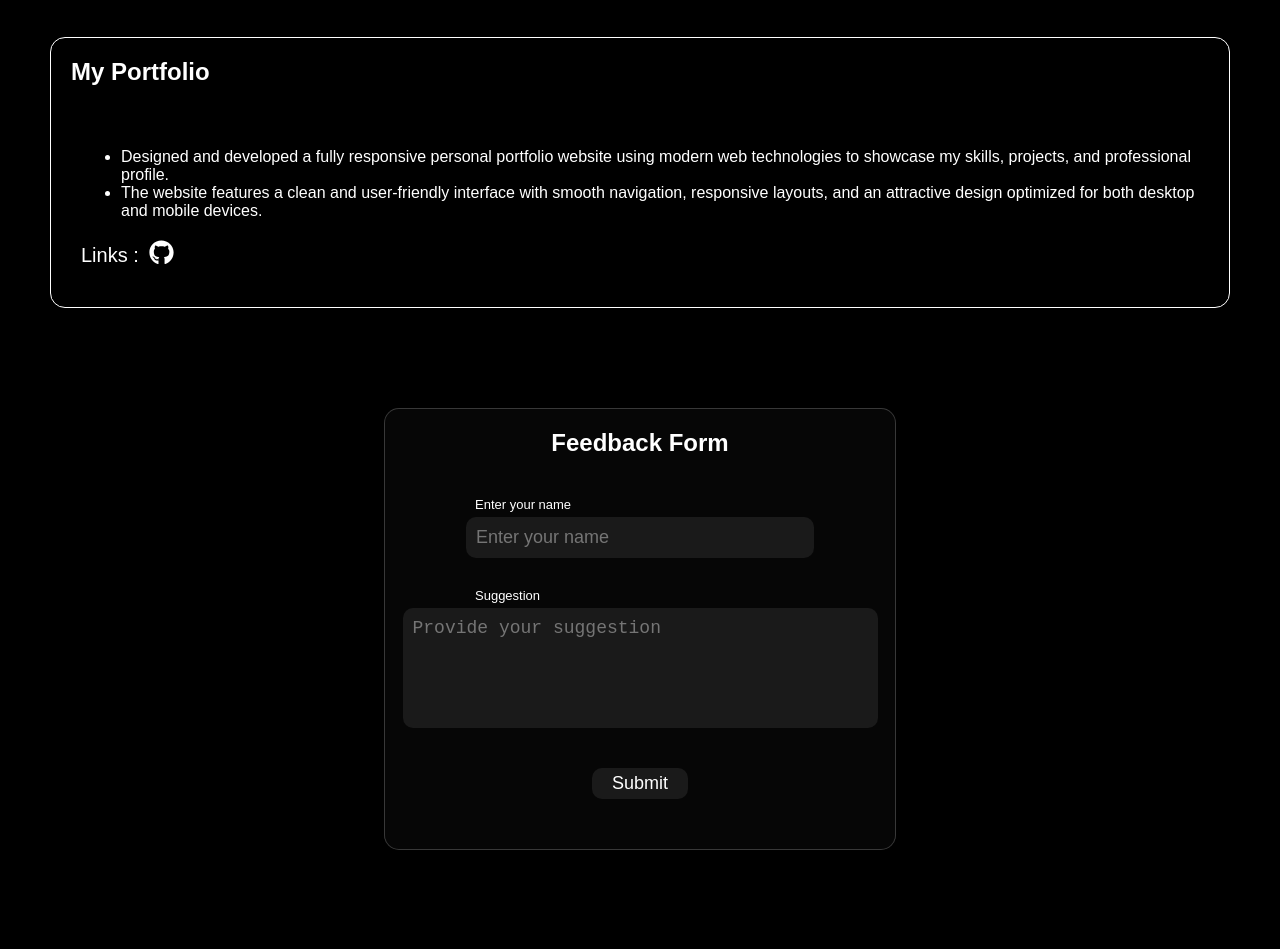
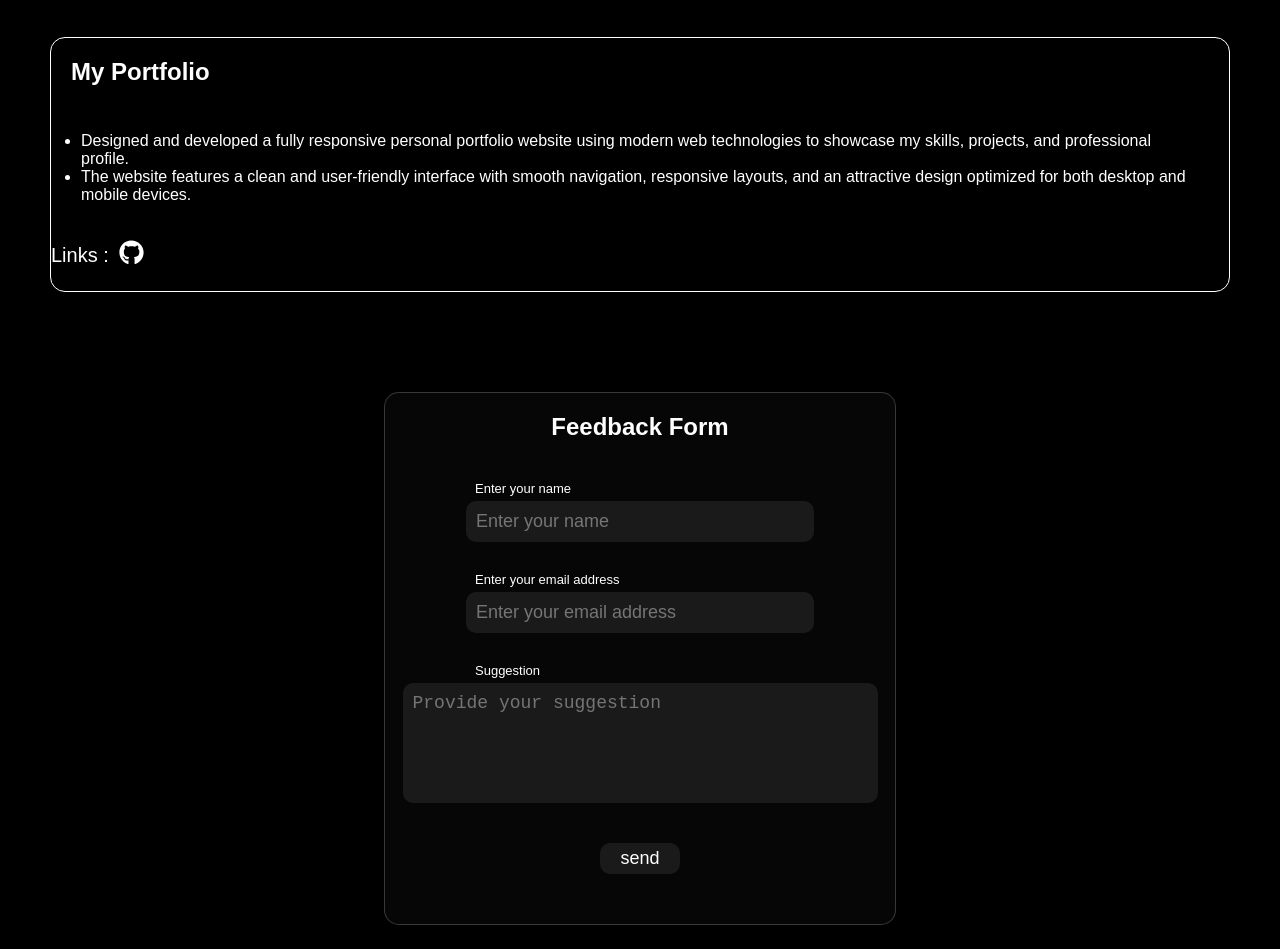
Before and after one commit to abhinandan029/My-Portfolio, a React (Vite) app: page / in a window 1280 px wide. Shown: the part 940-1889 px from the top of the page. Built offline with nearby package versions, Linux system fonts and the light colour scheme.

Commit message:
Updated the working of feedback form.

```diff
--- a/package.json
+++ b/package.json
@@ -9,10 +9,11 @@
     "build": "vite build",
     "lint": "oxlint",
     "preview": "vite preview",
-    "predeploy" : "npm run build",
-    "deploy" : "gh-pages -d dist"
+    "predeploy": "npm run build",
+    "deploy": "gh-pages -d dist"
   },
   "dependencies": {
+    "@emailjs/browser": "^4.4.1",
     "gh-pages": "^6.3.0",
     "react": "^19.2.7",
     "react-dom": "^19.2.7",
--- a/src/pages/Feedback.jsx
+++ b/src/pages/Feedback.jsx
@@ -1,18 +1,63 @@
+import {useState } from 'react'
+import emailjs from '@emailjs/browser'
+
 import '../styles/Feedback.css'
 
 function Feedback(){
 
+  const [email,  setEmail] = useState("");
+  const [name, setName] = useState("");
+  const [message, setMessage] = useState("");
+  const [status, setStatus] = useState("");
+
+  function sendEmail(e){
+    e.preventDefault();
+    setStatus("sending");
+
+    emailjs.send(
+      import.meta.env.VITE_EMAILJS_SERVICE_ID,
+      import.meta.env.VITE_EMAILJS_TEMPLATE_ID,
+      {
+        name : name,
+        email : email,
+        message : message,
+      },
+      import.meta.env.VITE_EMAILJS_PUBLIC_KEY
+    ).then(
+      () => {
+        setStatus("success");
+        setEmail("");
+        setName("");
+        setMessage("");
+      }
+    ).catch(
+      (error) => {
+        console.error(error);
+        setStatus("error");
+      }
+    );
+  }
+
+
+
   return(
     <div className="form" id="Feedback">
       <h2>Feedback Form</h2>
-      <label for="name">Enter your name</label>
-      <input id="name" placeholder="Enter your name"></input>
-      <label for="suggestion">Suggestion</label>
-      <textarea id="suggestion" placeholder="Provide your suggestion" rows="5" cols="40"></textarea>
-      <div id="rating">
 
-      </div>
-      <button>Submit</button>
+      <label htmlFor="name" >Enter your name</label>
+      <input id="name" placeholder="Enter your name" required  value={name} onChange ={(e) => setName(e.target.value)}/>
+
+      <label htmlFor="email" >Enter your email address</label>
+      <input id="email" placeholder="Enter your email address" required  value={email} onChange ={(e) => setEmail(e.target.value)}/>
+
+      <label htmlFor="suggestion">Suggestion</label>
+      <textarea id="suggestion" placeholder="Provide your suggestion" rows="5" cols="40"  value={message} onChange ={(e) => setMessage(e.target.value)}></textarea>
+
+      <button onClick={sendEmail}>{status === "sending" ? "sending..." : "send"}</button>
+
+      {status === "success" && <p>Message Sent!</p>}
+      {status === "error" && <p>Something went Wrong!!</p>}
+
     </div>
   );
 
--- a/src/pages/Projects.jsx
+++ b/src/pages/Projects.jsx
@@ -5,14 +5,13 @@ function Projects(){
 return(
   <div id="Projects" className="Projects">
     <h2 id="projectName">My Portfolio</h2>
-    <p id="description">
-      <ul>
+      <ul id="description">
         <li>Designed and developed a fully responsive personal portfolio website using modern web technologies to showcase my skills, projects, and professional profile. </li>
         <li>The website features a clean and user-friendly interface with smooth navigation, responsive layouts, and an attractive design optimized for both desktop and mobile devices.</li>
       </ul>
 
       <p id="projectLink">Links : <a href=""><FaGithub /></a></p>
-    </p>
+
   </div>
 );
 
--- a/src/styles/Feedback.css
+++ b/src/styles/Feedback.css
@@ -16,6 +16,18 @@ h2{
 }
 
 #name{
+  width : 80%;
+  margin : 5px;
+  border-radius : 10px;
+  padding : 10px 10px;
+  font-size : 18px;
+  border : 1px hsl(0, 0%, 10%, 0.1);
+  background-color : hsl(0, 0%, 10%);
+  margin-bottom : 20px;
+  color: white;
+}
+
+#email {
   width : 80%;
   margin : 5px;
   border-radius : 10px;
```
Also changed, not shown: 2 other files (tests, documents, lock files or other folders).
